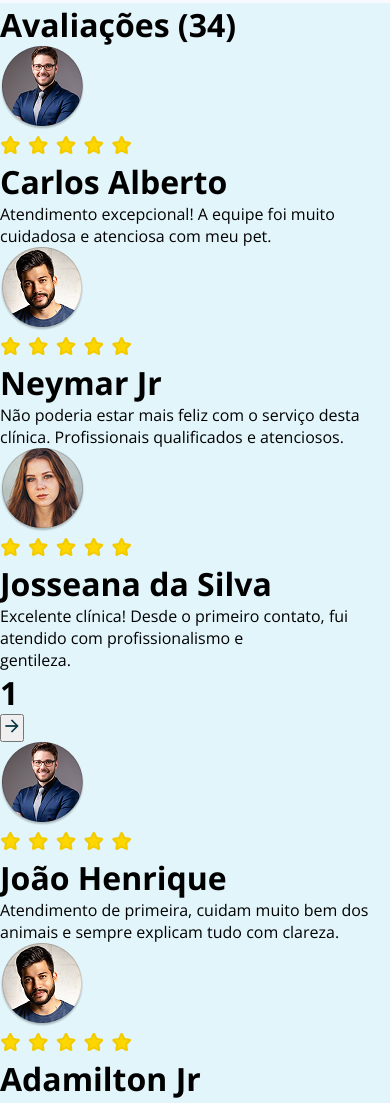
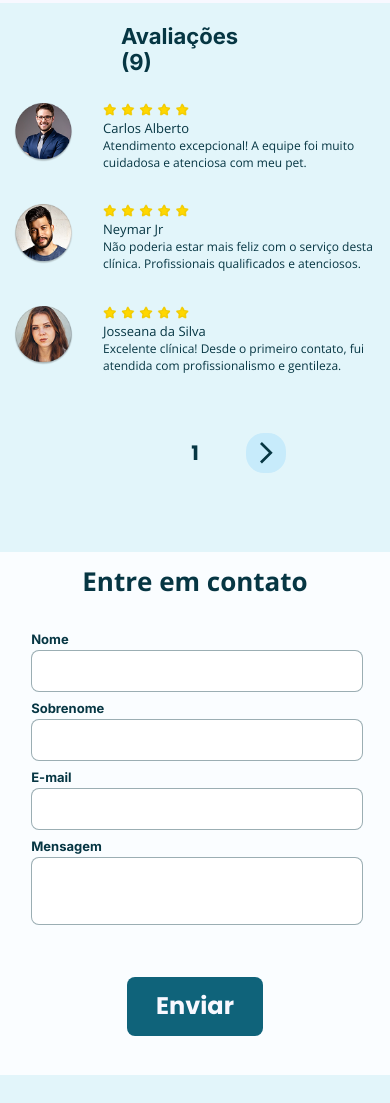
Before and after one commit to JoaoTrindade1404/Projeto-Unect, a plain HTML site: page index.html in a window 390 px wide. Shown: the part 1851-2954 px from the top of the page. Drawn offline with nearby package versions, Linux system fonts and the light colour scheme.

Commit message:
ajustes na responsividade mobile e desktop

```diff
--- a/index.html
+++ b/index.html
@@ -165,11 +165,10 @@
                 </div>
             </div>
             <div id="avaliacoes">
-                <h1>Avaliações (34)</h1>
+                <h1 class = "onlyDesktop">Avaliações (34)</h1>
+                <h1 class = "onlyMobile" id = tituloAvaliacao >Avaliações (9)</h1>
                 <div class = "carrossel" data-carrossel>
-
                     <ul data-comentarios>
-
                         <li class="comentarios" data-active>
                             <div>
                                 <span class="avaliacao">
@@ -177,7 +176,8 @@
                                     <div class="comment">
                                         <img src="./assets/stars.png">
                                         <h1>Carlos Alberto</h1>
-                                        <p>Atendimento excepcional! A equipe foi muito cuidadosa e atenciosa com meu pet.</p>
+                                        <p class = "onlyDesktop">Atendimento excepcional! A equipe foi muito cuidadosa e atenciosa com meu pet.</p>
+                                        <p class = "onlyMobile">Atendimento excepcional! A equipe foi muito <br>cuidadosa e atenciosa com meu pet.</p>
                                     </div>
                                 </span>
 
@@ -188,7 +188,8 @@
                                     <div class="comment">
                                         <img src="./assets/stars.png">
                                         <h1>Neymar Jr</h1>
-                                        <p>Não poderia estar mais feliz com o serviço desta clínica. Profissionais qualificados e atenciosos.</p>
+                                        <p class = "onlyDesktop">Não poderia estar mais feliz com o serviço desta clínica. Profissionais qualificados e atenciosos.</p>
+                                        <p class = "onlyMobile">Não poderia estar mais feliz com o serviço desta <br>clínica. Profissionais qualificados e atenciosos.</p>
                                     </div>
                                 </span>
 
@@ -199,20 +200,24 @@
                                     <div class="comment">
                                         <img src="./assets/stars.png">
                                         <h1>Josseana da Silva</h1>
-                                        <p>Excelente clínica! Desde o primeiro contato, fui atendido com profissionalismo e <br>gentileza.</p>
+                                        <p class = "onlyDesktop">Excelente clínica! Desde o primeiro contato, fui atendida com profissionalismo e <br>gentileza.</p>
+                                        <p class = "onlyMobile">Excelente clínica! Desde o primeiro contato, fui <br>atendida com profissionalismo e gentileza.</p>
                                     </div>
                                 </span>
                             </div>
 
                             <div id = scroll>
+                                <div id = "botao-invisivel" class = "onlyMobile">
+                                    <img id = "solidsnake" class = "onlyMobile" src="./assets/arrow-Carrosel dir.svg">
+                                </div>
                                 <h1>1</h1>
                                 <button class="carrossel-botao next" id = "botao-carrossel" data-carrossel-botao = "next">
-                                    <img class = 'imgSetaDir' src="./assets/arrow_back_24dp_E8EAED_FILL0_wght400_GRAD0_opsz24 3.png">
+                                    <img class = "onlyDesktop" class = "imgSetaDir" src="./assets/arrow_back_24dp_E8EAED_FILL0_wght400_GRAD0_opsz24 3.png">
+                                    <img class = "onlyMobile" src="./assets/arrow-Carrosel dir.svg">
                                 </button>
                             </div>
 
                         </li>
-
                         <li class="comentarios">
                             <div>
                                 <span class="avaliacao">
@@ -249,16 +254,17 @@
 
                             <div id = scroll>
                                 <button class="carrossel-botao prev" id = "botao-carrossel" data-carrossel-botao = "prev">
-                                    <img class = 'imgSetaEs' src="./assets/arrow_back_24dp_E8EAED_FILL0_wght400_GRAD0_opsz24 3 2.png">
+                                    <img class = "onlyDesktop" class = "imgSetaEs"  src="./assets/arrow_back_24dp_E8EAED_FILL0_wght400_GRAD0_opsz24 3 2.png">
+                                    <img class = "onlyMobile" src="./assets/arrow-Carrosel es.svg">
                                 </button>
                                 <h1>2</h1>
                                 <button class="carrossel-botao next" id = "botao-carrossel" data-carrossel-botao = "next">
-                                    <img class = 'imgSetaDir' src="./assets/arrow_back_24dp_E8EAED_FILL0_wght400_GRAD0_opsz24 3.png">
+                                    <img class = "onlyDesktop" class = "imgSetaDir" src="./assets/arrow_back_24dp_E8EAED_FILL0_wght400_GRAD0_opsz24 3.png">
+                                    <img class = "onlyMobile" src="./assets/arrow-Carrosel dir.svg">
                                 </button>
                             </div>
 
                         </li>
-
                         <li class="comentarios">
                             <div>
                                 <span class="avaliacao">
@@ -295,30 +301,29 @@
 
                             <div id = scroll>
                                 <button class="carrossel-botao prev" id = "botao-carrossel" data-carrossel-botao = "prev">
-                                    <img class = 'imgSetaEs' src="./assets/arrow_back_24dp_E8EAED_FILL0_wght400_GRAD0_opsz24 3 2.png">
+                                    <img class = "onlyDesktop" class = "imgSetaEs" src="./assets/arrow_back_24dp_E8EAED_FILL0_wght400_GRAD0_opsz24 3 2.png">
+                                    <img class = "onlyMobile" src="./assets/arrow-Carrosel es.svg">
                                 </button>
                                 <h1>3</h1>
+                                <div id = "botao-invisivel">
+                                    <img id = "solidsnake" src="./assets/arrow-Carrosel dir.svg">
+                                </div>
                             </div>
 
                         </li>
-
                     </ul>
-
-
                 </div>
-
             </div>
-
         </div>
 
-            </div>
+        <div>
             <div id = "nossoContato">
                 <div id = "textoQuadrado">
                     <div id = "titulo">
                         <p>Entre em contato</p>
                     </div>
                     <div id = "fundoQuadrado">
-                        <div id = "info" class="onlyDesktop">
+                        <div class="onlyDesktop" id = "info">
                             <div id="infoContent">
                                 <p id = "local">Localização</p>
                                 <p id = "logradouro">Rua - Fulana de tal, 9999 <br> CEP 99999-999 Pindorama/SP</p>
--- a/src/style.css
+++ b/src/style.css
@@ -294,6 +294,270 @@ body{
     flex-direction: column;
 }
 
+#avaliacoes {
+    display: flex;
+    width: 100%;
+    height: 60dvh;
+    flex-direction: column;
+    position: relative;
+    margin-bottom: 5dvh;
+}
+
+#tituloAvaliacao{
+    position: relative;
+    color: var(--Colors-blue1100, #063643);
+    font-family: 'Inter', sans-serif;
+    font-size: 22px;
+    width: 39dvw;
+    font-style: normal;
+    font-weight: 700;
+    line-height: normal;
+    margin-top: 20px;
+    left: 31dvw;
+}
+
+.carrossel {
+    display: flex;
+    flex-direction: column;
+    margin-top: 45px;
+}
+
+.avaliacao {
+    display: flex;
+    flex-direction: row;
+    justify-content: center;
+    width: 100%;
+    margin: 4dvh 0px;
+}
+
+.avaliacao > img {
+    width: 7dvh;
+    height: 7dvh;
+}
+
+.comment {
+    display: flex;
+    height: 8dvh;
+    flex-direction: column;
+    color: var(--Colors-blue1100, #063643);
+    font-family: 'Open Sans', sans-serif;
+    font-weight: 400;
+    font-style: normal;
+    margin-left: 30px;
+}
+
+.comment > img {
+    height: 13px;
+    width: 86px;
+    margin-bottom: 3px;
+}
+
+.comment h1 {
+    font-size: 13px;
+    font-weight: 400;
+}
+
+.comment p {
+    font-size: 12px;
+    width: 70dvw;
+}
+
+#scroll {
+    display: flex;
+    width: 100%;
+    justify-content: center;
+    align-items: center;
+    margin-top: 60px;
+    gap: 12dvw;
+}
+
+#botao-carrossel {
+    display: inline-flex;
+    align-items: center;
+    border-radius: 100px;
+    border: 0;
+}
+
+#scroll > h1 {
+    color: var(--Colors-blue1100, #063643);
+    font-family: Poppins;
+    font-size: 20px;
+    font-style: normal;
+    font-weight: 700;
+    line-height: 30px;
+    letter-spacing: 0.18px;
+}
+
+#botao-invisivel{
+    background-color: #E2F5FA;
+}
+
+#solidsnake{
+    opacity: 0;
+}
+
+.comentarios{
+    display: none;
+    margin-top: -6dvh;
+}
+
+.comentarios[data-active] {
+    display: block;
+}
+
+.carrossel > ul {
+    margin: 0;
+    padding: 0;
+    list-style: none;
+}
+
+.carrossel-botao:hover{
+    background-color: #6BB7CB;
+    cursor: pointer
+}
+
+.carrossel-botao-focus{
+    cursor: pointer;
+}
+
+.carrossel-botao-click{
+    background-color: #063643;
+}
+
+/*comeca aqui*/
+
+#titulo{
+    display: flex;
+    justify-content: center;
+    align-items: center;
+    background-color: #FAFDFF;
+    height: 7dvh;
+    font-size: 26px;
+    font-weight: 700;
+    line-height: 100%;
+    letter-spacing: 0%;
+    font-family: 'Inter', sans-serif;
+    color: #063643;
+    border: none;
+}
+
+#formulario > form{
+    width: 100%;
+    height: 55dvh;
+    background-color: #FAFDFF;
+    position: relative;
+    display: flex;
+    flex-direction: column;
+    justify-content: center;
+    align-items: center;
+    gap: 10px;
+}
+
+#nome{
+    margin-top: -10dvh;
+    margin-left: 6dvw;
+    width: 90dvw;
+    height: 7dvh;
+}
+
+#sobreNome{
+    margin-left: 6dvw;
+    width: 90dvw;
+    height: 7dvh;
+}
+
+#email{
+    margin-left: 6dvw;
+    width: 90dvw;
+    height: 7dvh;
+}
+
+#mensagem{
+    margin-left: 6dvw;
+    width: 90dvw;
+    height: 7dvh;
+}
+
+#txt{
+    width: 18dvw;
+    height: 2dvh;
+    font-family: 'Inter', sans-serif;
+    font-weight: 700;
+    font-size: 13px;
+    line-height: 100%;
+    letter-spacing: 0%;
+    color: #063643;
+    margin: 0%;
+}
+
+.areadetexto{
+    width: 85dvw;
+    height: 5dvh;
+    border-radius: 8px;
+    border: 1px solid rgba(6,54,67,0.4);
+    /*alteração aqui*/
+    font-family: 'Inter', sans-serif;
+    font-size: 20px;
+    color:#063643;
+    /*alteração aqui*/
+}
+
+.areadetexto:focus{
+    border: 2px solid rgba(6,54,67);
+}
+
+.areadetexto2{
+    width: 85dvw;
+    height: 8dvh;
+    border-radius: 8px;
+    border: 1px solid rgba(6,54,67,0.4);
+    font-family: 'Inter', sans-serif;
+    font-size: 20px;
+    color:#063643;
+}
+
+.eventohover{
+    cursor: pointer;
+}
+
+.eventobotao{
+    cursor: default;
+}
+
+.botaoEnviar{
+    width: 35dvw;
+    height: 7dvh;
+    border-radius: 8px;
+    background-color: #0F637A;
+    position: relative;
+    display: flex;
+    justify-content: center;
+    align-items: center;
+    border: none;
+    bottom: -8dvh;
+}
+
+#txtBotao{
+    width: 75px;
+    height: 30px;
+    font-family: 'Poppins', sans-serif;
+    font-weight: 700;
+    font-size: 24px;
+    line-height: 100%;
+    letter-spacing: 0%;
+    color: #F8F8FF;
+    display: flex;
+    justify-content: center;
+    align-items: center;
+}
+
+.botaoEnviar:hover{
+    background-color: #063643;
+    cursor: pointer;
+}
+
+/*termina aqui*/
+
 #mediasMobile{
     display: flex;
     justify-content: center;
@@ -314,7 +578,7 @@ footer {
     height: 30dvh;
     flex-shrink: 0;
     border-top: 1px solid var(--Colors-blue300, #C7EBFB);
-    background: #F8F8FF;
+    background: #FFFFFFFF;
     position: relative;
 }
 
@@ -1108,6 +1372,7 @@ footer {
         padding: 0 80px;
         flex-direction: column;
         position: relative;
+        margin: 0;
     }
 
     #avaliacoes>h1{
@@ -1118,6 +1383,7 @@ footer {
         font-weight: 700;
         line-height: normal;
         margin-top: 40px;
+        margin-bottom: 5dvh;
     }
 
     .carrossel {
@@ -1137,6 +1403,7 @@ footer {
     .avaliacao {
         display: flex;
         flex-direction: row;
+        justify-content: unset;
         width: 100%;
         margin: 4dvh 0px;
     }
@@ -1156,6 +1423,7 @@ footer {
         font-weight: 400;
         font-style: normal;
         margin-left: 30px;
+
     }
 
     .comment img {
@@ -1257,6 +1525,7 @@ footer {
         font-family: 'Inter', sans-serif;
         color: #063643;
         margin-bottom: 24px;
+        background: none;
     }
 
     #fundoQuadrado{
@@ -1407,7 +1676,7 @@ footer {
         line-height: 100%;
         letter-spacing: 0%;
     }
-    /*Formulario comeca aqui*/
+
     #formulario > form{
         width: 600px;
         height: 692px;
@@ -1425,21 +1694,25 @@ footer {
     #nome{
         width: 520px;
         height: 92px;
+        margin: 0;
     }
 
     #sobreNome{
         width: 520px;
         height: 92px;
+        margin: 0;
     }
 
     #email{
         width: 520px;
         height: 92px;
+        margin: 0;
     }
 
     #mensagem{
         width: 520px;
         height: 152px;
+        margin: 0;
     }
 
     #txt{
@@ -1499,6 +1772,8 @@ footer {
         align-items: center;
         right: 188px;
         border: none;
+        bottom: 0;
+
     }
 
     #txtBotao{
```
Also changed, not shown: assets/arrow-Carrosel dir.svg (added), assets/arrow-Carrosel es.svg (added).
